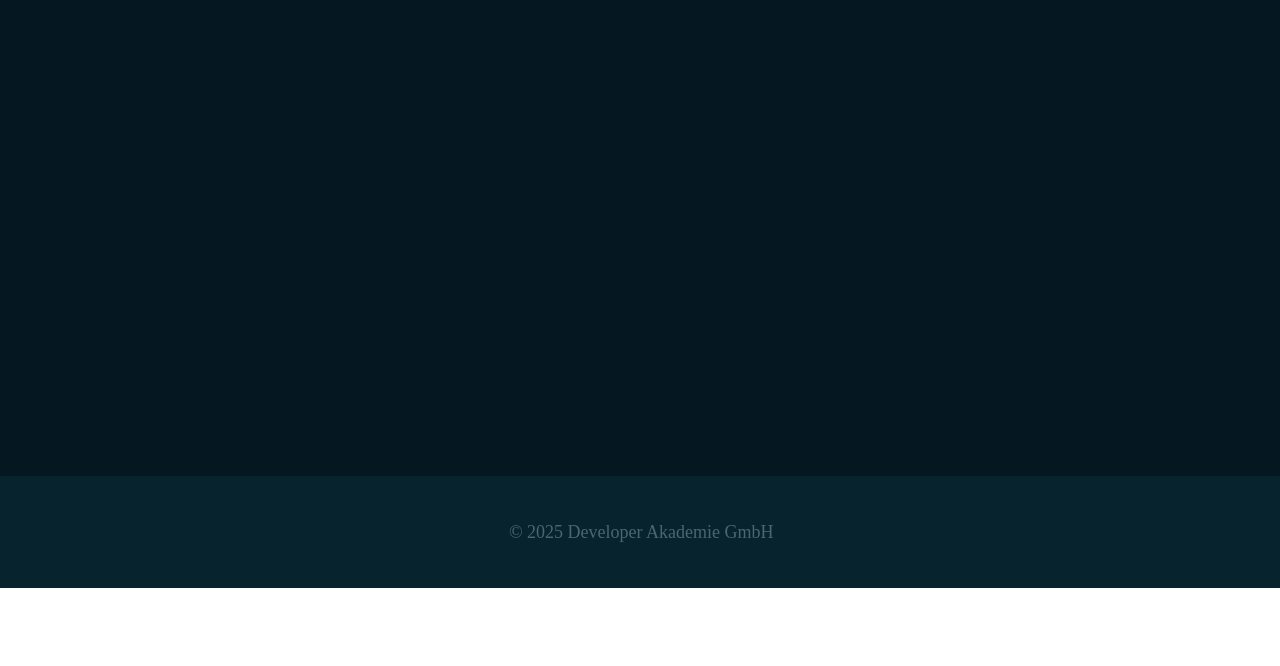
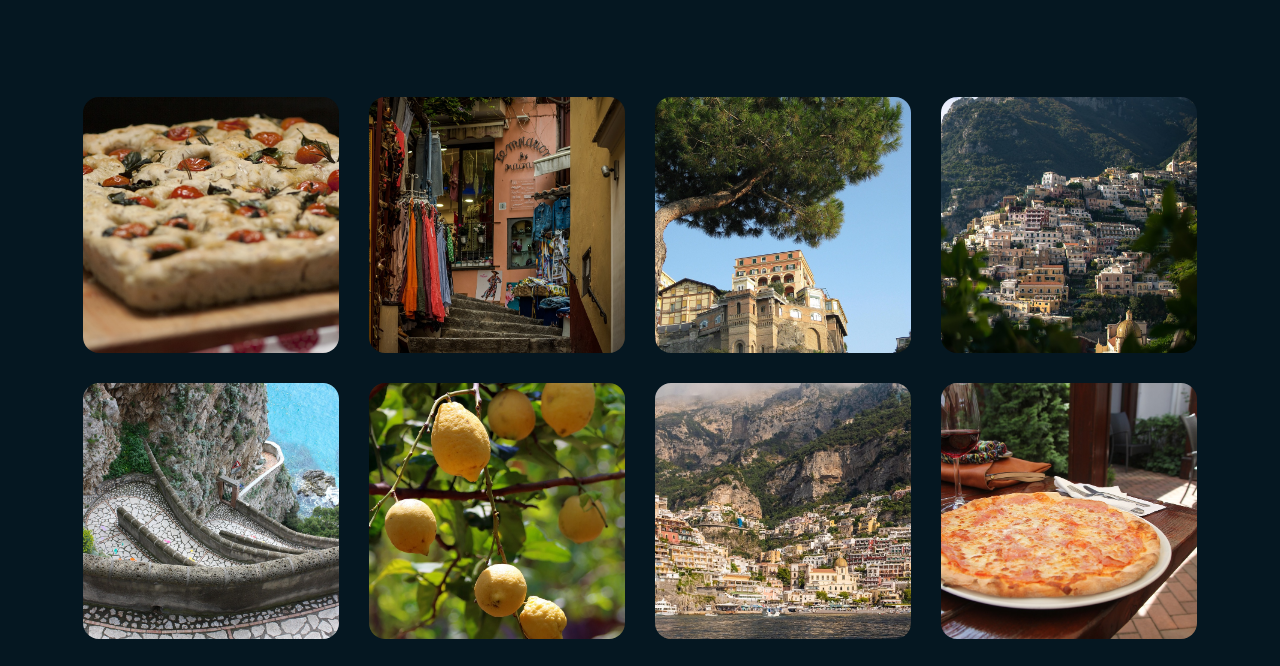
Before and after one commit to kilianheyne/fotogram, a plain HTML site: page index.html in a window 1280 px wide. Shown: the part 212-878 px from the top of the page. Before the commit the page ends 800 px from the top, so only its background shows below. Drawn offline with Linux system fonts and the light colour scheme.

Commit message:
rendering pictures into HTML and added a hover-effect

```diff
--- a/index.html
+++ b/index.html
@@ -8,13 +8,13 @@
     <link rel="stylesheet" href="style.css">
     <link rel="shortcut icon" href="img/favicon.svg" type="image/x-icon">
 </head>
-<body>
+<body onload="renderPictures()">
     <header>
-        <img src="./img/Fotogram_Logo.svg" alt="">
+        <img src="./img/Fotogram_Logo.svg" alt="Fotogram-Logo">
     </header>
-    <main>
+    <main >
         <h2>Dein persönliches Fotoalbum 📸</h2>
-        <div>
+        <div id="pictureContent">
 
         </div>
     </main>
--- a/script.js
+++ b/script.js
@@ -0,0 +1,39 @@
+// Aufgaben für Fotogram
+
+// 1. Bilder über JavaScript integrieren (siehe Checkliste)
+//  1.1. Bilder bei Pixabay heraussuchen
+//  1.2. Bilder als Array hinterlegen (hierfür das Terminal nutzen)
+//  1.3. Am besten lädt die Bilder-Funktion als onload-Event
+// 2. erstellte Bilder mit einem Hover-Effekt versehen
+// 3. Bildern ein Klick-Event verleihen, dass ein Overlay einblendet
+// 4. Bilder in einem Array anordnen, sodass die Pfeile rechts und links genutzt werden können
+// 5. Ein Klick außerhalb des Overlays, oder auf einen X-Button schließt das Overlay
+
+const italyVacation = [
+    'focaccia-3771454_1280.jpg',
+    'hallway-5443115_1280.jpg',
+    'hill-side-3826329_1280.jpg',
+    'houses-5748983_1280.jpg',
+    'island-387826_1280.jpg',
+    'lemons-4815496_1280.jpg',
+    'napoli-5711208_1280.jpg',
+    'pizza-874530_1280.jpg',
+    'sign-2325041_1280.jpg',
+    'sorrento-2331766_1280.jpg',
+    'sorrento-2579576_1280.jpg',
+    'window-779552_1280.jpg',
+]
+
+function renderPictures(){
+    console.log('renderPictures() wurde aufgerufen!')
+    let idRef = document.getElementById('pictureContent');
+
+    for(index = 0; index < italyVacation.length; index++){
+        idRef.innerHTML += getSinglePictures(index);
+    }
+    console.log(idRef);
+}
+
+function getSinglePictures(index){   //HTML und JS immer voneinander "trennen" - mehr Übersichtlichkeit, besser lesbar
+    return `<img src="./imgs/${italyVacation[index]}" class="singlePicture">`
+}
--- a/style.css
+++ b/style.css
@@ -44,7 +44,45 @@ main{
     color: white;
     text-align: center;
     background: #051721;
+
+    #pictureContent{
+        display: flex;
+        gap: 3rem;
+        flex-wrap: wrap;
+        justify-content: center;
+        padding-top: 10rem;
+        padding-bottom: 10rem;
+
+        img{
+            width: 20%;
+            aspect-ratio: 1/1;
+            object-fit: cover;
+            border-radius: 1.6rem;
+            transition: all 150ms ease-in-out;
+        }
+
+        img:hover{
+            transform: scale(1.1);
+            cursor: pointer;
+        }
+    }
+
+    #pictureContent:has(img:hover) img:not(:hover){
+        filter: blur(0.4rem);
+    }
 }
+
+/*
+:has ist eine Pseudo-Klasse,
+aber noch relativ neu, und kann ggf. von älteren Browser-Versionen nicht unterstützt werden;
+ist hier nötig, um auch die anderen Bilder anzusprechen und nicht nur das gehoverte Bild
+
+:has(img:hover)
+wird ein <img> gehovert, dann soll etwas passieren (in diesem Fall nichts)
+
+img:not(:hover)
+<img> die gerade nicht gehovert werden bekommen den Effekt aus der geschweiften Klammer (also eine Blur)
+*/
 
 footer{
     height: 11.2rem;
```
Also changed, not shown: imgs/focaccia-3771454_1280.jpg (added), imgs/hallway-5443115_1280.jpg (added), imgs/hill-side-3826329_1280.jpg (added), imgs/houses-5748983_1280.jpg (added), imgs/island-387826_1280.jpg (added), imgs/lemons-4815496_1280.jpg (added), imgs/napoli-5711208_1280.jpg (added), imgs/pizza-874530_1280.jpg (added), imgs/sign-2325041_1280.jpg (added), imgs/sorrento-2331766_1280.jpg (added), imgs/sorrento-2579576_1280.jpg (added), imgs/window-779552_1280.jpg (added), 1 other file.
